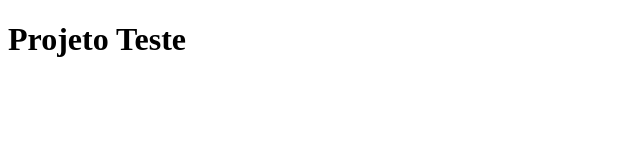
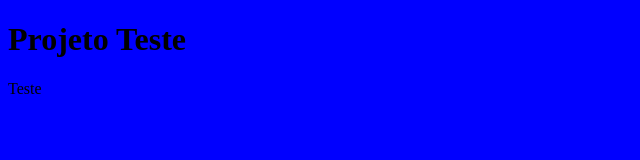
Before and after one commit to abiffe/curso-git, a plain HTML site: page index.html in a window 1280 px wide. Shown: the whole page, without its empty margins (0-640 px from the left). Drawn offline with Linux system fonts and the light colour scheme.

Commit message:
Inicio do design

```diff
--- /dev/null
+++ b/estilo.css
@@ -0,0 +1,3 @@
+body {
+	background-color: blue;
+}
--- a/index.html
+++ b/index.html
@@ -1,9 +1,11 @@
 <!DOCTYPE html>
 <html>
 <head>
+	<link rel="stylesheet" type="text/css" href="estilo.css">
 	<title></title>
 </head>
 <body>
 	<h1>Projeto Teste</h1>
+	<p>Teste</p>
 </body>
 </html>
```
